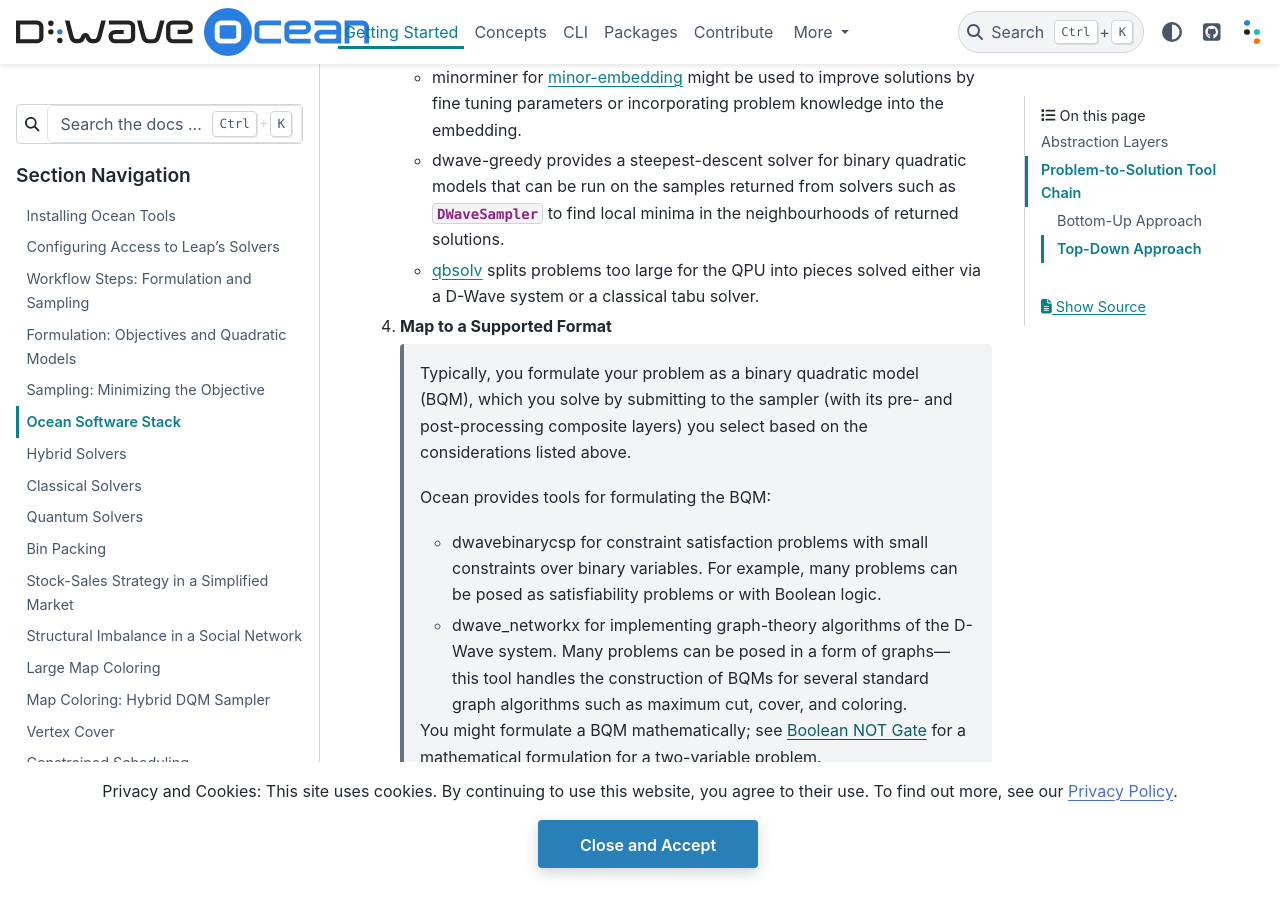
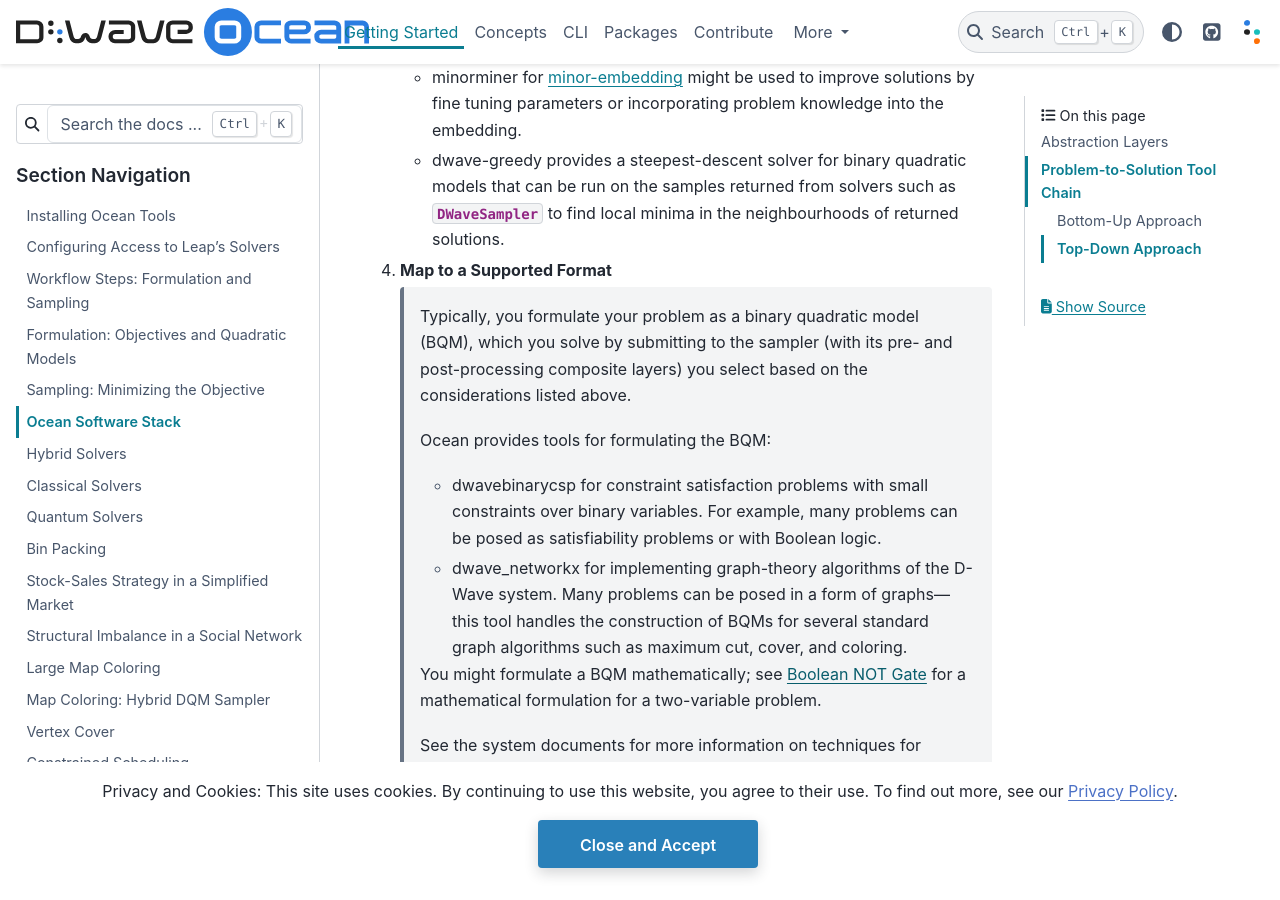
Before and after one commit to dwavesystems/dwave-ocean-sdk, a Sphinx documentation site: the page built from docs/overview/stack.rst, in a window 1280 px wide and 900 px high, scrolled down 6606 px. Built offline with Sphinx 7.4.7 and the PyData theme 0.15.4, drawn with Linux system fonts in a browser that asks for light colours; pages that are not in the unit, such as notebooks, are missing from menus.

Commit message:
Remove QBSolv

```diff
--- a/docs/licenses.rst
+++ b/docs/licenses.rst
@@ -20,7 +20,6 @@
    licenses/penaltymodel
    licenses/preprocessing
    pyqubo <https://github.com/recruit-communications/pyqubo/blob/master/LICENSE>
-   qbsolv <https://github.com/dwavesystems/qbsolv/blob/master/LICENSE>
 
 Ocean software also includes non-open-source packages you can optionally install with the following
 D-Wave end-user license agreements (EULAs):
--- a/docs/overview/stack.rst
+++ b/docs/overview/stack.rst
@@ -201,8 +201,6 @@
      for binary quadratic models that can be run on the samples returned from solvers such
      as :class:`~dwave.system.samplers.DWaveSampler` to find local minima in the neighbourhoods
      of returned solutions.
-   * :doc:`qbsolv </docs_qbsolv>` splits problems too large
-     for the QPU into pieces solved either via a D-Wave system or a classical tabu solver.
 
 4. **Map to a Supported Format**
 
--- a/setup.cfg
+++ b/setup.cfg
@@ -33,7 +33,6 @@
     dwave-neal==0.5.9
     dwave-networkx==0.8.12
     dwave-preprocessing==0.3.2
-    dwave-qbsolv==0.3.4
     dwave-system==1.13.1
     dwave-tabu==0.4.4
     dwavebinarycsp==0.1.4
```
Also changed, not shown: docs/docs_qbsolv.rst (deleted, +0 -20 lines), docs/index.rst (+0 -13 lines), .gitmodules, 1 other file.
